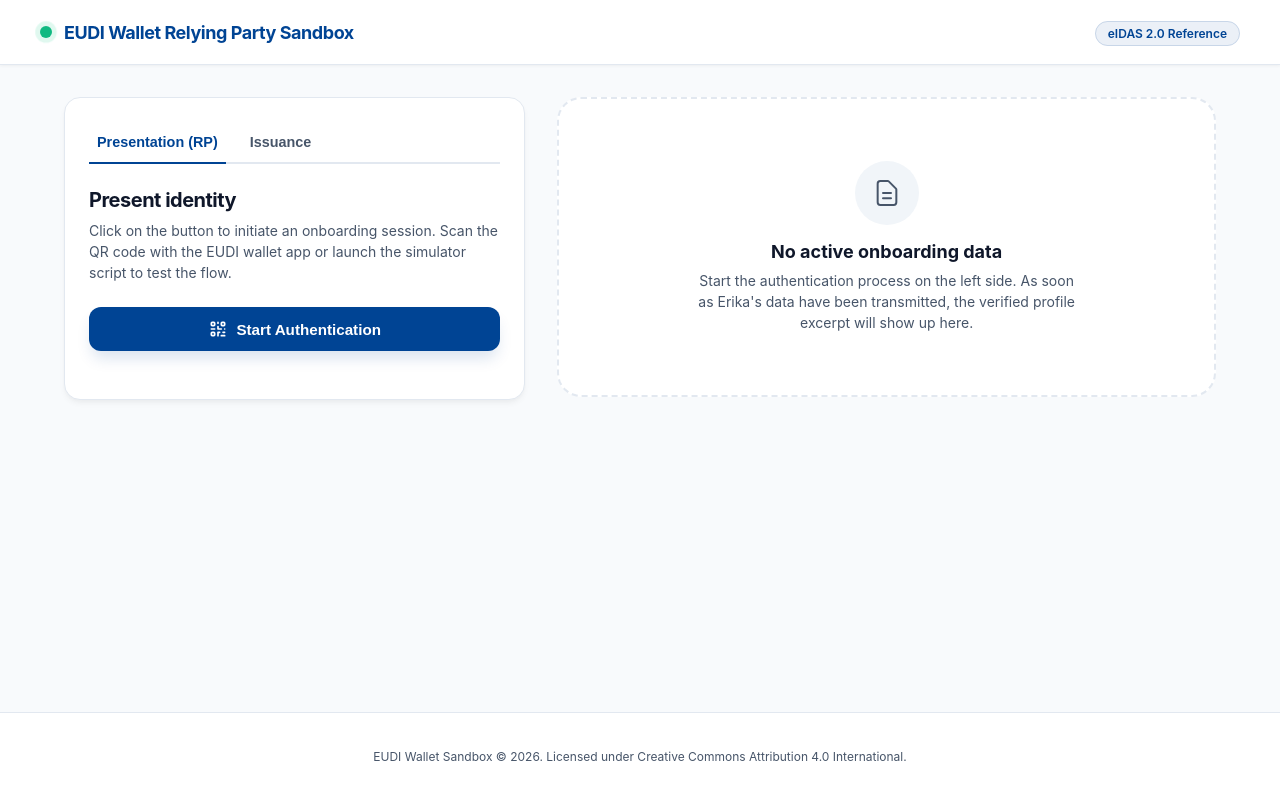
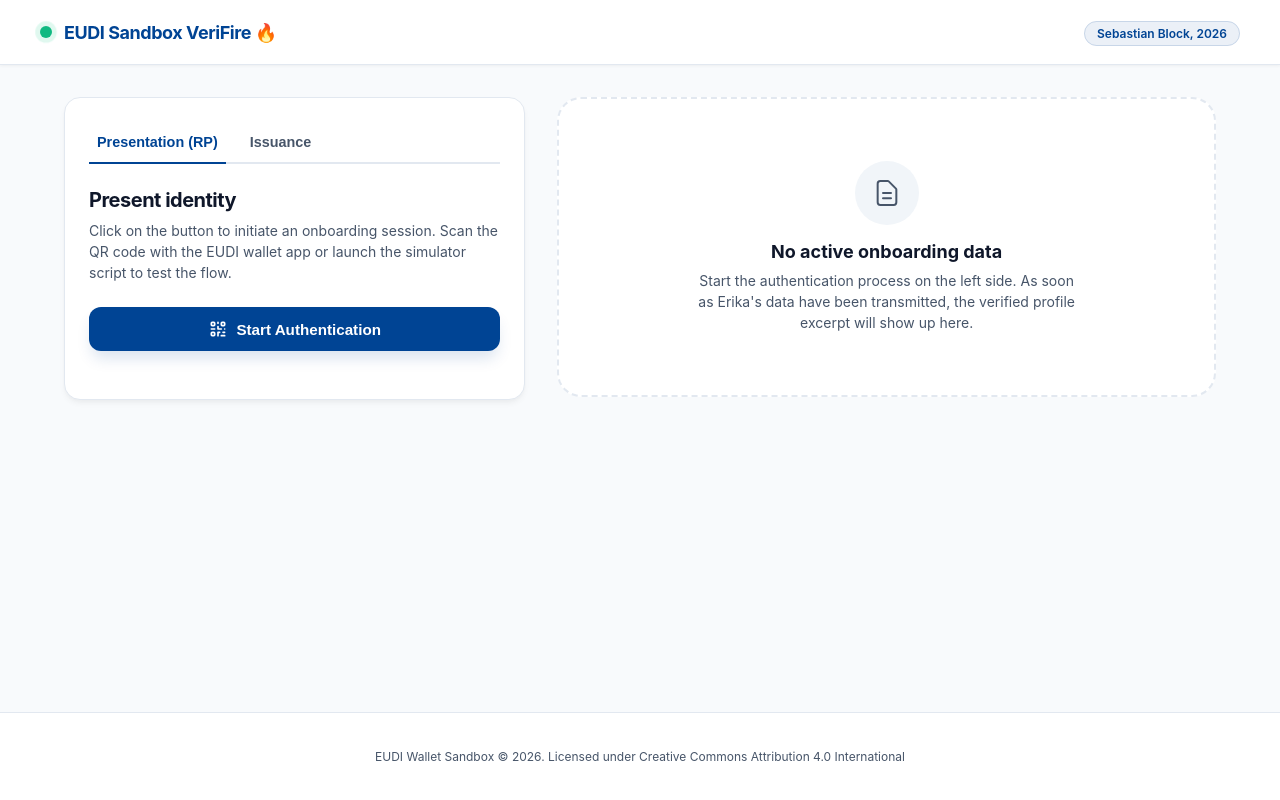
Before and after one commit to l00pu5/eudi-veri-test, a website: page index.html in a window 1280 px wide. Drawn offline with Linux system fonts and the light colour scheme.

Commit message:
Minor changes

```diff
--- a/index.html
+++ b/index.html
@@ -959,10 +959,10 @@
           <span class="status-ping"></span>
           <span class="status-dot"></span>
         </span>
-        <span class="header-title">EUDI Wallet Relying Party Sandbox</span>
+        <span class="header-title">EUDI Sandbox VeriFire 🔥</span>
       </div>
       <div>
-        <span class="header-badge">eIDAS 2.0 Reference</span>
+        <span class="header-badge">Sebastian Block, 2026</span>
       </div>
     </div>
   </header>
@@ -1389,7 +1389,7 @@
   <!-- Footer -->
   <footer>
     <div class="footer-container">
-      <p>EUDI Wallet Sandbox © 2026. Licensed under Creative Commons Attribution 4.0 International.</p>
+      <p>EUDI Wallet Sandbox © 2026. Licensed under Creative Commons Attribution 4.0 International</p>
     </div>
   </footer>
 
```
